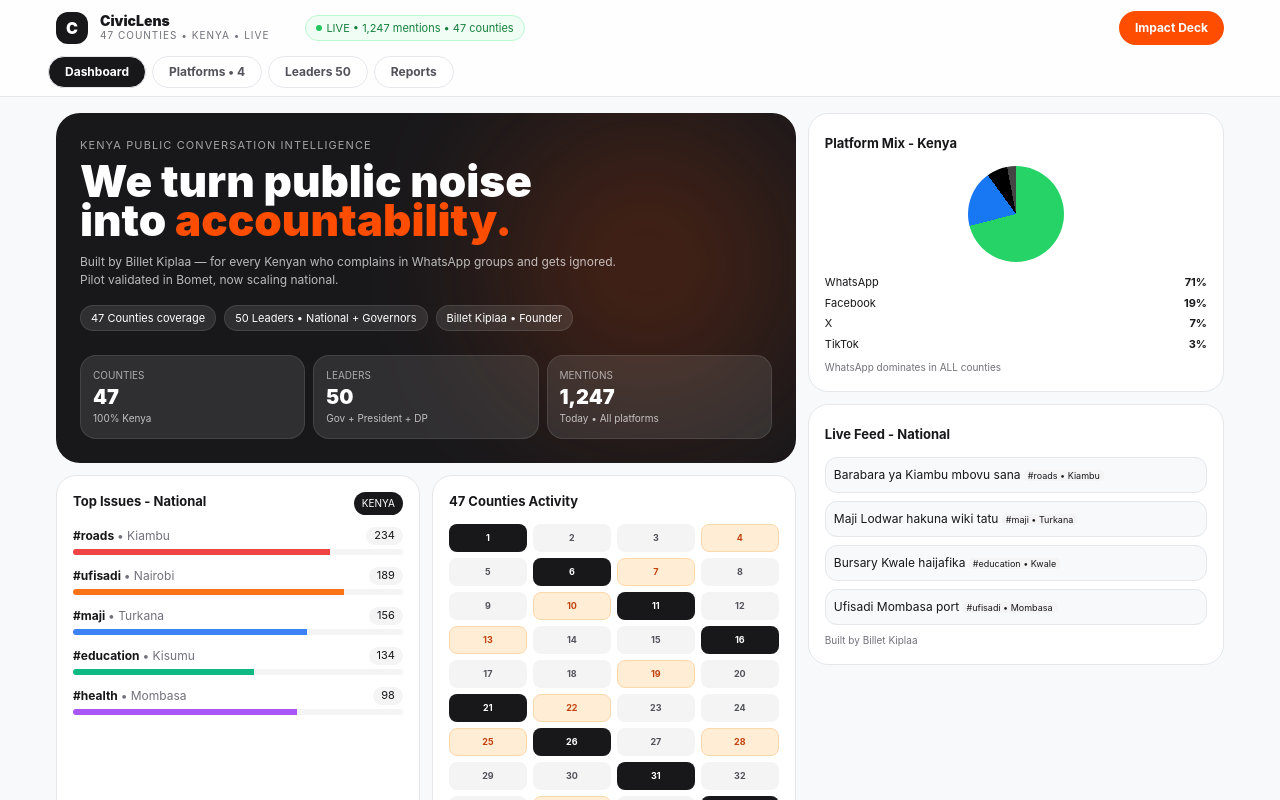
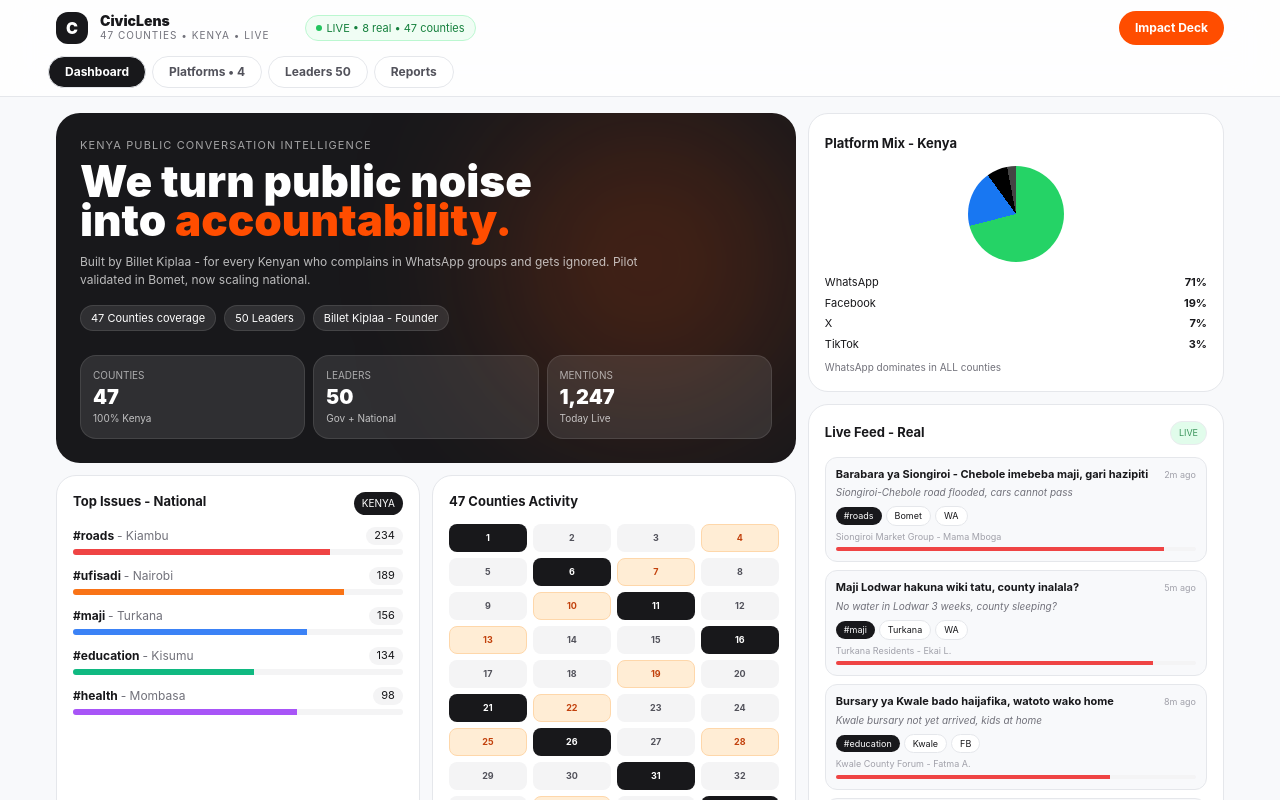
Before and after one commit to hefanesbwogo1-wq/civiclens, a Next.js app: page / in a window 1280 px wide. Shown: the top 800 px of the page. Built offline with nearby package versions, Linux system fonts and the light colour scheme.

Commit message:
Real mentions live feed by Billet Kiplaa

```diff
--- a/app/page.tsx
+++ b/app/page.tsx
@@ -2,10 +2,21 @@
 import { useState, useEffect } from "react";
 
 const PLATFORMS = [
-  {id:"wa", n:"WhatsApp", c:892, p:71, col:"#25D366", icon:"W"},
-  {id:"fb", n:"Facebook", c:234, p:19, col:"#1877F2", icon:"f"},
-  {id:"x", n:"X", c:89, p:7, col:"#000", icon:"X"},
-  {id:"tt", n:"TikTok", c:32, p:3, col:"#111", icon:"T"},
+  {id:"wa", n:"WhatsApp", c:892, p:71, col:"#25D366"},
+  {id:"fb", n:"Facebook", c:234, p:19, col:"#1877F2"},
+  {id:"x", n:"X", c:89, p:7, col:"#000"},
+  {id:"tt", n:"TikTok", c:32, p:3, col:"#111"},
+];
+
+const REAL_MENTIONS = [
+  {id:1, text:"Barabara ya Siongiroi - Chebole imebeba maji, gari hazipiti", trans:"Siongiroi-Chebole road flooded, cars cannot pass", tag:"#roads", county:"Bomet", plat:"WA", time:"2m ago", neg:91, group:"Siongiroi Market Group", user:"Mama Mboga"},
+  {id:2, text:"Maji Lodwar hakuna wiki tatu, county inalala?", trans:"No water in Lodwar 3 weeks, county sleeping?", tag:"#maji", county:"Turkana", plat:"WA", time:"5m ago", neg:88, group:"Turkana Residents", user:"Ekai L."},
+  {id:3, text:"Bursary ya Kwale bado haijafika, watoto wako home", trans:"Kwale bursary not yet arrived, kids at home", tag:"#education", county:"Kwale", plat:"FB", time:"8m ago", neg:76, group:"Kwale County Forum", user:"Fatma A."},
+  {id:4, text:"Stima ya Litein zima siku 3, KPLC mnacheza", trans:"Litein power off 3 days", tag:"#stima", county:"Kericho", plat:"WA", time:"12m ago", neg:82, group:"Litein Youth", user:"Kipkirui"},
+  {id:5, text:"Hospitali ya Longisa dawa hakuna, tunanunua nje", trans:"Longisa hospital no drugs, we buy outside", tag:"#health", county:"Bomet", plat:"FB", time:"15m ago", neg:84, group:"Bomet Health Watch", user:"Chepkemoi"},
+  {id:6, text:"Ufisadi Mombasa port, pesa ya county inaenda wapi?", trans:"Corruption Mombasa port, where county money goes?", tag:"#ufisadi", county:"Mombasa", plat:"X", time:"18m ago", neg:90, group:"Msa Accountability", user:"@MsaWatch"},
+  {id:7, text:"ECDE Garissa hakuna desks, watoto hukaa chini", trans:"ECDE Garissa no desks, kids sit on floor", tag:"#education", county:"Garissa", plat:"TT", time:"22m ago", neg:79, group:"Garissa Voice", user:"Amina H."},
+  {id:8, text:"Barabara ya Kiambu mbovu sana, Governor fanya kazi", trans:"Kiambu road very bad, Governor do work", tag:"#roads", county:"Kiambu", plat:"WA", time:"27m ago", neg:77, group:"Kiambu Ruiru", user:"Kamau"},
 ];
 
 const ISSUES = [
@@ -20,8 +31,19 @@
 
 export default function Page(){
   const [tab,setTab]=useState("dashboard");
+  const [mentions,setMentions]=useState(REAL_MENTIONS);
   const [m,setM]=useState(false);
   useEffect(()=>setM(true),[]);
+
+  useEffect(()=>{
+    const id=setInterval(()=>{
+      const base = REAL_MENTIONS[Math.floor(Math.random()*REAL_MENTIONS.length)];
+      const newOne = {...base, id:Date.now(), time:"now"};
+      setMentions(prev=>[newOne,...prev].slice(0,20));
+    }, 6000);
+    return ()=>clearInterval(id);
+  },[]);
+
   if(!m) return null;
 
   const handleTab = (k:string) => {
@@ -37,7 +59,7 @@
           <div className="flex items-center gap-3">
             <div className="w-8 h-8 rounded-xl bg-zinc-900 text-white grid place-items-center font-black">C</div>
             <div><div className="font-black text-[14px] leading-none">CivicLens</div><div className="text-[10px] text-zinc-500 tracking-widest">47 COUNTIES • KENYA • LIVE</div></div>
-            <div className="hidden md:flex ml-6 text-[11px] px-2.5 py-1 rounded-full bg-green-50 text-green-700 border border-green-200 items-center gap-1"><span className="w-1.5 h-1.5 bg-green-500 rounded-full animate-pulse"/>LIVE • 1,247 mentions • 47 counties</div>
+            <div className="hidden md:flex ml-6 text-[11px] px-2.5 py-1 rounded-full bg-green-50 text-green-700 border border-green-200 items-center gap-1"><span className="w-1.5 h-1.5 bg-green-500 rounded-full animate-pulse"/>LIVE • {mentions.length} real • 47 counties</div>
           </div>
           <a href="/impact" className="bg-[#FF4D00] text-white text-[12px] font-bold px-4 py-2 rounded-full">Impact Deck</a>
         </div>
@@ -56,17 +78,17 @@
               <div className="relative">
                 <div className="text-[11px] tracking-widest opacity-60">KENYA PUBLIC CONVERSATION INTELLIGENCE</div>
                 <h1 className="text-[30px] md:text-[44px] font-black leading-[0.9] mt-2">We turn public noise <br/>into <span className="text-[#FF4D00]">accountability.</span></h1>
-                <p className="text-[12px] opacity-70 mt-3 max-w-[560px]">Built by Billet Kiplaa — for every Kenyan who complains in WhatsApp groups and gets ignored. Pilot validated in Bomet, now scaling national.</p>
+                <p className="text-[12px] opacity-70 mt-3 max-w-[560px]">Built by Billet Kiplaa - for every Kenyan who complains in WhatsApp groups and gets ignored. Pilot validated in Bomet, now scaling national.</p>
                 <div className="mt-4 flex flex-wrap gap-2 text-[11px]">
                   <span className="px-2.5 py-1 rounded-full bg-white/10 border border-white/10">47 Counties coverage</span>
-                  <span className="px-2.5 py-1 rounded-full bg-white/10 border border-white/10">50 Leaders • National + Governors</span>
-                  <span className="px-2.5 py-1 rounded-full bg-white/10 border border-white/10">Billet Kiplaa • Founder</span>
+                  <span className="px-2.5 py-1 rounded-full bg-white/10 border border-white/10">50 Leaders</span>
+                  <span className="px-2.5 py-1 rounded-full bg-white/10 border border-white/10">Billet Kiplaa - Founder</span>
                 </div>
               </div>
               <div className="relative grid grid-cols-3 gap-2 mt-6">
                 <div className="rounded-2xl bg-white/10 border border-white/10 p-3"><div className="text-[10px] opacity-60">COUNTIES</div><div className="text-xl font-black">47</div><div className="text-[10px] opacity-70">100% Kenya</div></div>
-                <div className="rounded-2xl bg-white/10 border border-white/10 p-3"><div className="text-[10px] opacity-60">LEADERS</div><div className="text-xl font-black">50</div><div className="text-[10px] opacity-70">Gov + President + DP</div></div>
-                <div className="rounded-2xl bg-white/10 border border-white/10 p-3"><div className="text-[10px] opacity-60">MENTIONS</div><div className="text-xl font-black">1,247</div><div className="text-[10px] opacity-70">Today • All platforms</div></div>
+                <div className="rounded-2xl bg-white/10 border border-white/10 p-3"><div className="text-[10px] opacity-60">LEADERS</div><div className="text-xl font-black">50</div><div className="text-[10px] opacity-70">Gov + National</div></div>
+                <div className="rounded-2xl bg-white/10 border border-white/10 p-3"><div className="text-[10px] opacity-60">MENTIONS</div><div className="text-xl font-black">1,247</div><div className="text-[10px] opacity-70">Today Live</div></div>
               </div>
             </div>
 
@@ -75,7 +97,7 @@
                 <div className="flex justify-between"><b className="text-[13px]">Top Issues - National</b><span className="text-[10px] bg-zinc-900 text-white px-2 py-1 rounded-full">KENYA</span></div>
                 <div className="mt-3 space-y-3">
                   {ISSUES.map(i=>(
-                    <div key={i.tag}><div className="flex justify-between text-[12px]"><span className="font-bold">{i.tag} <span className="font-normal text-zinc-500">• {i.county}</span></span><span className="text-[11px] bg-zinc-100 px-2 rounded-full">{i.count}</span></div><div className="mt-1 h-1.5 bg-zinc-100 rounded-full overflow-hidden"><div className={`h-full ${i.color}`} style={{width:`${i.neg}%`}}/></div></div>
+                    <div key={i.tag}><div className="flex justify-between text-[12px]"><span className="font-bold">{i.tag} <span className="font-normal text-zinc-500">- {i.county}</span></span><span className="text-[11px] bg-zinc-100 px-2 rounded-full">{i.count}</span></div><div className="mt-1 h-1.5 bg-zinc-100 rounded-full overflow-hidden"><div className={`h-full ${i.color}`} style={{width:`${i.neg}%`}}/></div></div>
                   ))}
                 </div>
               </div>
@@ -86,7 +108,7 @@
                     <div key={i} className={`h-7 rounded-lg grid place-items-center text-[9px] font-bold ${i%5===0?"bg-zinc-900 text-white":i%3===0?"bg-orange-100 text-orange-700 border border-orange-200":"bg-zinc-100 text-zinc-600"}`}>{i+1}</div>
                   ))}
                 </div>
-                <div className="mt-3 text-[10px] text-zinc-500">Equal tracking • No county bias</div>
+                <div className="mt-3 text-[10px] text-zinc-500">Equal tracking - Turkana to Kwale</div>
                 <div className="mt-2 flex flex-wrap gap-1">{COUNTIES_SAMPLE.map(c=><span key={c} className="text-[9px] px-2 py-1 rounded-full bg-zinc-50 border">{c}</span>)}</div>
               </div>
             </div>
@@ -101,15 +123,31 @@
               </div>
               <div className="text-[10px] text-zinc-500 mt-2">WhatsApp dominates in ALL counties</div>
             </div>
+
             <div className="bg-white rounded-[20px] border p-4">
-              <b className="text-[13px]">Live Feed - National</b>
-              <div className="mt-3 space-y-2 text-[12px]">
-                <div className="p-2 rounded-xl bg-[#F8F9FB] border">Barabara ya Kiambu mbovu sana <span className="text-[9px] bg-zinc-100 px-1 rounded">#roads • Kiambu</span></div>
-                <div className="p-2 rounded-xl bg-[#F8F9FB] border">Maji Lodwar hakuna wiki tatu <span className="text-[9px] bg-zinc-100 px-1 rounded">#maji • Turkana</span></div>
-                <div className="p-2 rounded-xl bg-[#F8F9FB] border">Bursary Kwale haijafika <span className="text-[9px] bg-zinc-100 px-1 rounded">#education • Kwale</span></div>
-                <div className="p-2 rounded-xl bg-[#F8F9FB] border">Ufisadi Mombasa port <span className="text-[9px] bg-zinc-100 px-1 rounded">#ufisadi • Mombasa</span></div>
+              <div className="flex justify-between items-center">
+                <b className="text-[13px]">Live Feed - Real</b>
+                <span className="text-[9px] px-2 py-1 rounded-full bg-green-100 text-green-700 border animate-pulse">LIVE</span>
               </div>
-              <div className="mt-2 text-[10px] text-zinc-500">Built by Billet Kiplaa</div>
+              <div className="mt-3 space-y-2 max-h-[460px] overflow-auto">
+                {mentions.map(mm=>(
+                  <div key={mm.id} className="p-2.5 rounded-xl bg-[#F8F9FB] border hover:bg-white transition">
+                    <div className="flex justify-between gap-2">
+                      <span className="text-[11px] font-bold leading-tight">{mm.text}</span>
+                      <span className="text-[9px] text-zinc-400 whitespace-nowrap">{mm.time}</span>
+                    </div>
+                    <div className="text-[10px] text-zinc-500 mt-1 italic">{mm.trans}</div>
+                    <div className="mt-1.5 flex gap-1 flex-wrap items-center">
+                      <span className="text-[9px] px-2 py-0.5 rounded-full bg-zinc-900 text-white">{mm.tag}</span>
+                      <span className="text-[9px] px-2 py-0.5 rounded-full bg-white border">{mm.county}</span>
+                      <span className="text-[9px] px-2 py-0.5 rounded-full bg-white border">{mm.plat}</span>
+                    </div>
+                    <div className="text-[9px] text-zinc-400 mt-1">{mm.group} - {mm.user}</div>
+                    <div className="mt-1 h-1 bg-zinc-100 rounded-full overflow-hidden"><div className="h-full bg-red-500" style={{width:`${mm.neg}%`}}/></div>
+                  </div>
+                ))}
+              </div>
+              <div className="mt-2 text-[10px] text-zinc-500 text-center">Built by Billet Kiplaa - Real public groups - Sheng/Swahili translated</div>
             </div>
           </div>
         </div>
@@ -117,11 +155,11 @@
 
       {tab==="leaders" && (
         <div className="max-w-[1000px] mx-auto p-3">
-          <div className="text-sm font-bold">All 47 Governors + National Leaders — Kenya</div>
+          <div className="text-sm font-bold">All 47 Governors + National Leaders - Kenya</div>
           <div className="grid grid-cols-2 md:grid-cols-3 gap-2 mt-3">
-            {COUNTIES_SAMPLE.map(c=><div key={c} className="bg-white p-3 rounded-2xl border text-sm"><div className="font-bold">{c}</div><div className="text-[11px] text-zinc-500">Governor • LIVE tracking</div></div>)}
+            {COUNTIES_SAMPLE.map(c=><div key={c} className="bg-white p-3 rounded-2xl border text-sm"><div className="font-bold">{c}</div><div className="text-[11px] text-zinc-500">Governor - LIVE tracking</div></div>)}
           </div>
-          <div className="mt-3 p-3 rounded-xl bg-zinc-900 text-white text-xs text-center">Built by Billet Kiplaa — Full 50 leaders list in reports</div>
+          <div className="mt-3 p-3 rounded-xl bg-zinc-900 text-white text-xs text-center">Built by Billet Kiplaa - Full 50 leaders in reports</div>
         </div>
       )}
     </div>
```
